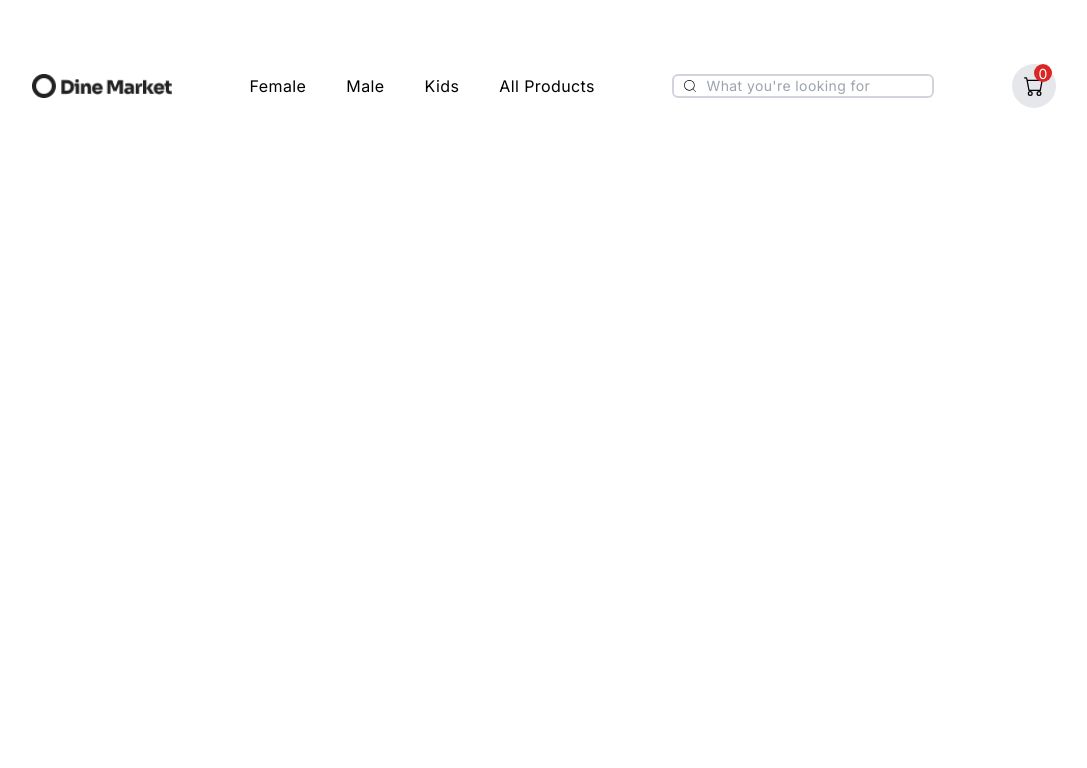
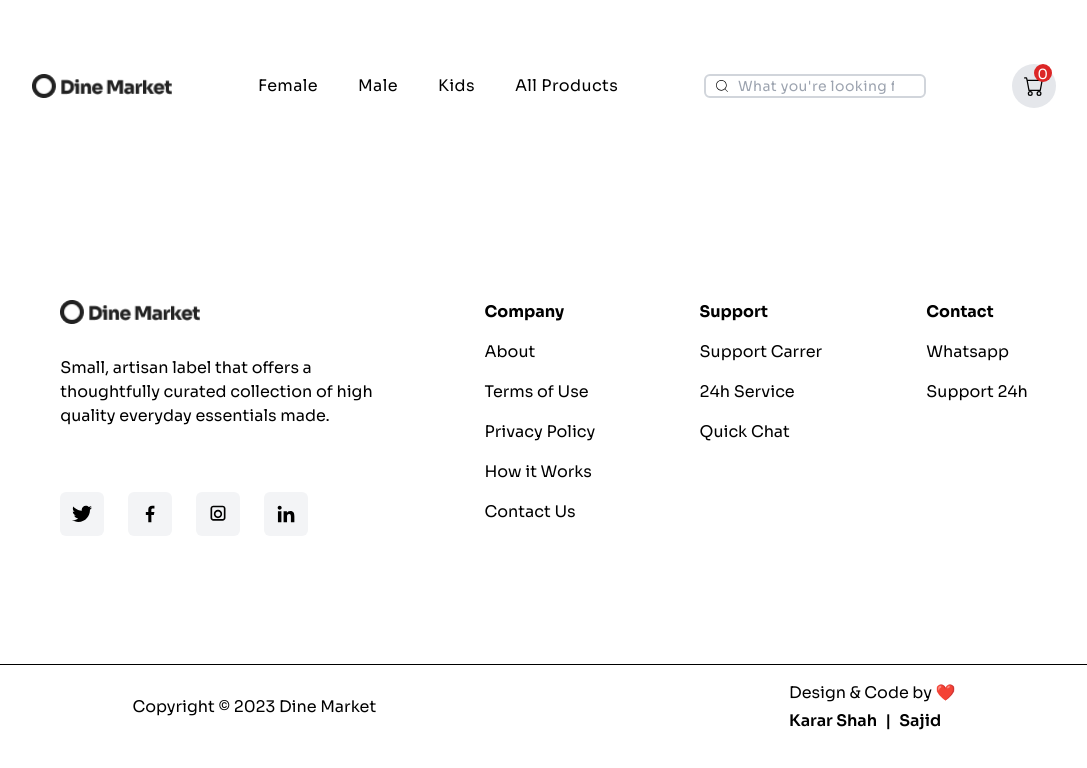
Before and after one commit to sajid-munawar/nextjs-e-commerce-app, a Next.js app: page / in a window 1280 px wide. Shown: the top 768 px of the page, without its empty margins (96-1183 px from the left). Built offline with nearby package versions, Linux system fonts and the light colour scheme.

Commit message:
Update font inter to sora and rename some folders

```diff
--- a/src/app/layout.tsx
+++ b/src/app/layout.tsx
@@ -1,9 +1,8 @@
 import "./globals.css";
-import { Inter } from "next/font/google";
-import { store } from "@/store/store";
+import { Sora } from "next/font/google";
 import Providers from "@/store/Provider";
 
-const inter = Inter({ subsets: ["latin"] });
+const inter = Sora({ subsets: ["latin"] });
 
 export const metadata = {
   title: "Create Next App",
--- a/src/app/page.tsx
+++ b/src/app/page.tsx
@@ -1,5 +1,11 @@
-import Nav from "@/components/Nav/Nav";
+import Footer from "@/components/footer/footer";
+import Nav from "@/components/nav/Nav";
 
 export default function Home() {
-  return <Nav />;
+  return (
+    <>
+      <Nav />
+      <Footer />
+    </>
+  );
 }
--- /dev/null
+++ b/src/components/footer/footer.tsx
@@ -0,0 +1,143 @@
+import Image from "next/image";
+import Link from "next/link";
+import React from "react";
+
+export default function Footer() {
+  return (
+    <>
+      {/* Container */}
+      <div className="flex flex-col justify-around gap-12 p-8 lg:flex-row lg:p-32">
+        {/* Box 1 */}
+        <div className="flex flex-col gap-8">
+          <Image
+            src="/Logo.webp"
+            height={20}
+            width={140}
+            alt="Dine market logo"
+          />
+          <p className="text-textGrey max-w-xs">
+            Small, artisan label that offers a thoughtfully curated collection
+            of high quality everyday essentials made.
+          </p>
+          <div></div>
+          <div className="flex items-center gap-6 ">
+            {/* Twitter icon */}
+            <div className="rounded-md bg-gray-100 p-3">
+              <svg
+                stroke="currentColor"
+                fill="currentColor"
+                strokeWidth="0"
+                viewBox="0 0 24 24"
+                height="20"
+                width="20"
+                xmlns="http://www.w3.org/2000/svg"
+              >
+                <path
+                  fillRule="evenodd"
+                  d="M24,4.3086 C23.117,4.7006 22.168,4.9646 21.172,5.0836 C22.188,4.4746 22.969,
+                3.5096 23.337,2.3596 C22.386,2.9246 21.332,3.3336 20.21,3.5556 C19.312,2.5976
+                18.032,1.9996 16.616,1.9996 C13.897,1.9996 11.692,4.2046 11.692,6.9236 C11.692,7.3096
+                 11.736,7.6856 11.82,8.0456 C7.728,7.8406 4.099,5.8806 1.671,2.9006 C1.247,3.6286 1.004,4.4736
+                  1.004,5.3766 C1.004,7.0846 1.873,8.5926 3.195,9.4756 C2.388,9.4486 1.628,9.2276 0.964,8.8596
+                  L0.964,8.9206 C0.964,11.3066 2.661,13.2966 4.914,13.7486 C4.501,13.8626 4.065,13.9216 3.617,13.9216
+                   C3.299,13.9216 2.991,13.8906 2.69,13.8336 C3.317,15.7896 5.135,17.2136 7.29,17.2536 C5.604,18.5736
+                   3.481,19.3606 1.175,19.3606 C0.777,19.3606 0.385,19.3376 0,19.2926 C2.179,20.6886 4.767,21.5046
+                   7.548,21.5046 C16.605,21.5046 21.557,14.0016 21.557,7.4946 C21.557,7.2816 21.552,7.0696 21.543,6.8586
+                   C22.505,6.1636 23.34,5.2966 24,4.3086"
+                ></path>
+              </svg>
+            </div>
+            {/* Facebook icon */}
+            <div className="rounded-md bg-gray-100 p-3">
+              <svg
+                stroke="currentColor"
+                fill="currentColor"
+                strokeWidth="0"
+                viewBox="0 0 24 24"
+                height="20"
+                width="20"
+                xmlns="http://www.w3.org/2000/svg"
+              >
+                <path
+                  fillRule="evenodd"
+                  d="M9.94474914,22 L9.94474914,13.1657526 L7,13.1657526 L7,9.48481614 L9.94474914,9.48481614 L9.94474914,6.54006699 C9.94474914,3.49740494 11.8713513,2 14.5856738,2 C15.8857805,2 17.0033128,2.09717672 17.3287076,2.13987558 L17.3287076,5.32020466 L15.4462767,5.32094085 C13.9702212,5.32094085 13.6256856,6.02252733 13.6256856,7.05171716 L13.6256856,9.48481614 L17.306622,9.48481614 L16.5704347,13.1657526 L13.6256856,13.1657526 L13.6845806,22"
+                ></path>
+              </svg>
+            </div>
+            {/* Instagram icon */}
+            <div className="rounded-md bg-gray-100 p-3">
+              <svg
+                stroke="currentColor"
+                fill="currentColor"
+                strokeWidth="0"
+                viewBox="0 0 24 24"
+                height="20"
+                width="20"
+                xmlns="http://www.w3.org/2000/svg"
+              >
+                <path
+                  fillRule="evenodd"
+                  d="M17.5,2 L6.5,2 C4.567,2 3,3.567 3,5.5 L3,16.5 C3,18.433 4.567,20 6.5,20 L17.5,20 C19.433,20 21,18.433 21,16.5 L21,5.5 C21,3.567 19.433,2 17.5,2 Z M19,16.5 C19,17.327 18.327,18 17.5,18 L6.5,18 C5.673,18 5,17.327 5,16.5 L5,5.5 C5,4.673 5.673,4 6.5,4 L17.5,4 C18.327,4 19,4.673 19,5.5 L19,16.5 Z M12,7 C9.243,7 7,9.243 7,12 C7,14.757 9.243,17 12,17 C14.757,17 17,14.757 17,12 C17,9.243 14.757,7 12,7 Z M12,15 C10.343,15 9,13.657 9,12 C9,10.343 10.343,9 12,9 C13.657,9 15,10.343 15,12 C15,13.657 13.657,15 12,15 Z"
+                ></path>
+              </svg>
+            </div>
+            {/* LinkedIn icon */}
+            <div className="rounded-md bg-gray-100 p-3">
+              <svg
+                stroke="currentColor"
+                fill="currentColor"
+                strokeWidth="0"
+                viewBox="0 0 24 24"
+                height="20"
+                width="20"
+                xmlns="http://www.w3.org/2000/svg"
+              >
+                <path
+                  fillRule="evenodd"
+                  d="M22.0367422,22 L17.8848745,22 L17.8848745,15.5036305 C17.8848745,13.9543347 17.85863,11.9615082 15.7275829,11.9615082 C13.5676669,11.9615082 13.237862,13.6498994 13.237862,15.3925291 L13.237862,22 L9.0903683,22 L9.0903683,8.64071385 L13.0707725,8.64071385 L13.0707725,10.4673257 L13.1276354,10.4673257 C13.6813927,9.41667396 15.0356049,8.3091593 17.0555507,8.3091593 C21.2599073,8.3091593 22.0367422,11.0753215 22.0367422,14.6734319 L22.0367422,22 Z M4.40923804,6.81585163 C3.07514653,6.81585163 2,5.73720584 2,4.40748841 C2,3.07864579 3.07514653,2 4.40923804,2 C5.73720584,2 6.81585163,3.07864579 6.81585163,4.40748841 C6.81585163,5.73720584 5.73720584,6.81585163 4.40923804,6.81585163 L4.40923804,6.81585163 Z M6.48604672,22 L2.32980492,22 L2.32980492,8.64071385 L6.48604672,8.64071385 L6.48604672,22 Z"
+                ></path>
+              </svg>
+            </div>
+          </div>
+        </div>
+        {/* Box 2 */}
+        <div className="text-textGrey flex flex-col gap-4">
+          <div className="font-bold">Company</div>
+          <div>About</div>
+          <div>Terms of Use</div>
+          <div>Privacy Policy</div>
+          <div>How it Works</div>
+          <div>Contact Us</div>
+        </div>
+        {/* Box 3 */}
+        <div className="text-textGrey flex flex-col gap-4">
+          <div className="font-bold">Support</div>
+          <div>Support Carrer</div>
+          <div>24h Service</div>
+          <div>Quick Chat</div>
+        </div>
+        {/* Box 4 */}
+        <div className="text-textGrey flex flex-col gap-4">
+          <div className="font-bold">Contact</div>
+          <div>Whatsapp</div>
+          <div>Support 24h</div>
+        </div>
+      </div>
+      <div className=" text-textGrey flex flex-col justify-around gap-5 border-t-[1px] border-black px-8 py-4 lg:flex-row lg:items-center">
+        <div>Copyright © 2023 Dine Market</div>
+        <div className=" flex flex-col justify-center gap-1">
+          <div>Design & Code by ❤️</div>
+          <div className="text-textBlack  flex gap-2 text-center font-semibold">
+            <Link href={"https://github.com/karar-shah"}>
+              <div>Karar Shah</div>
+            </Link>
+            <div>|</div>
+            <Link href={"https://github.com/sajid-munawar"}>
+              <div>Sajid</div>
+            </Link>
+          </div>
+        </div>
+      </div>
+    </>
+  );
+}
```
Also changed, not shown: src/components/nav/MobilePopUp.tsx (renamed from src/components/Nav/MobilePopUp.tsx), src/components/nav/Nav.tsx (renamed from src/components/Nav/Nav.tsx), src/components/nav/NavCart.tsx (renamed from src/components/Nav/NavCart.tsx).
